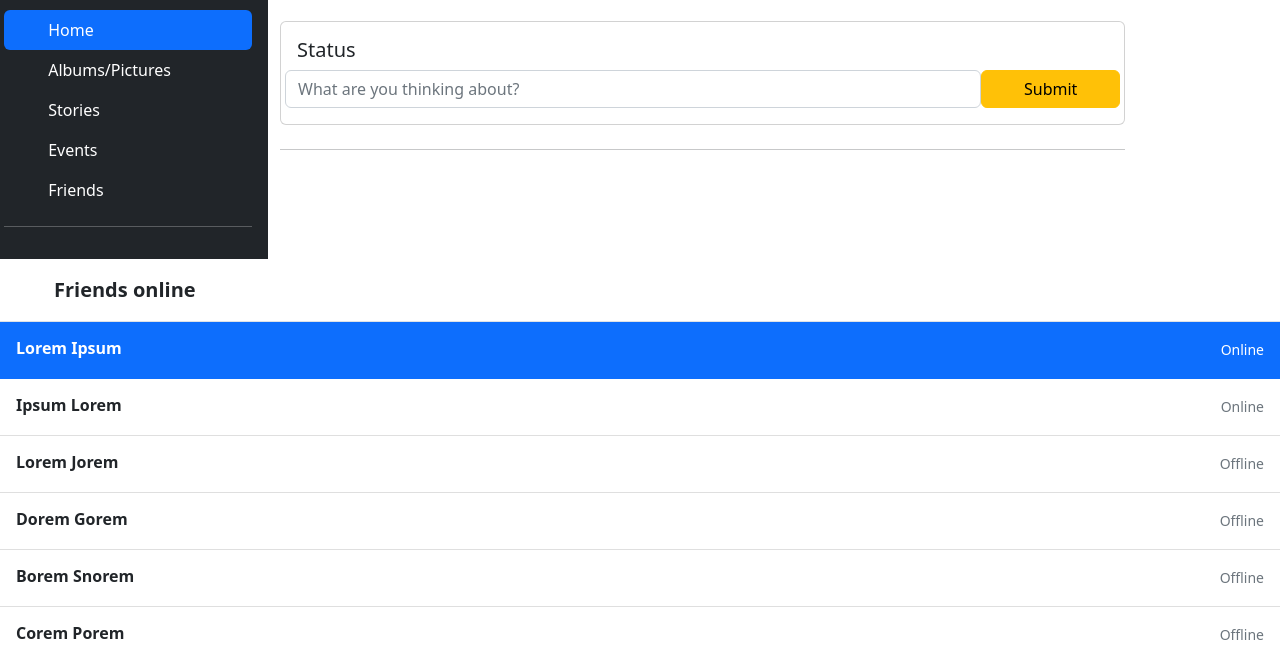
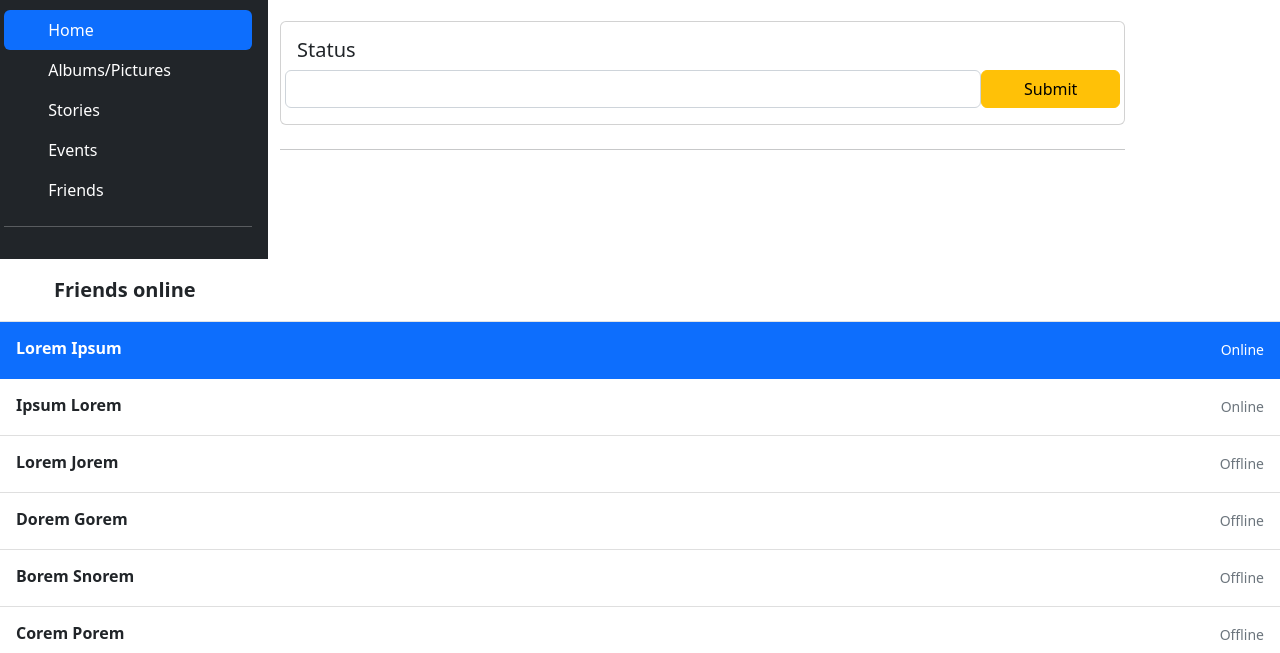
Before and after one commit to barlaek/CA_js2_social_media_frontend, a website: page content-feed.html in a window 1280 px wide. Shown: the part 147-800 px from the top of the page. Drawn offline with nearby package versions, Linux system fonts and the light colour scheme; no server answers.

Commit message:
create post testing

```diff
--- a/content-feed.html
+++ b/content-feed.html
@@ -85,7 +85,7 @@
               <form class="card mb-4 mt-4 d-flex" id="postForm">
                 <div class="card-body row">
                   <h5 class="card-title">Status</h5>
-                  <input id="newPost" class="form-control col text-muted" type="text" value="What are you thinking about?" aria-label="readonly input example" readonly>
+                  <input id="newPost" class="form-control col text-muted" type="text" aria-label="readonly input example">
                   <button type="button" class="btn btn-warning col-2" id="createPost">Submit</button>
                 </div>
               </form>
@@ -209,7 +209,7 @@
         </div>
     </main>
     <script src="/node_modules/bootstrap/dist/js/bootstrap.bundle.min.js"></script>
+    <script type="module" src="/js/components/requests/viewFeed.mjs"></script>
     <script src="/js/components/requests/createPost.mjs"></script>
-    <script type="module" src="/js/components/requests/viewFeed.mjs"></script>
 </body>
 </html>
--- a/js/components/requests/createPost.mjs
+++ b/js/components/requests/createPost.mjs
@@ -4,7 +4,7 @@
 
 console.log(postEndPoint);
 
-const form = document.getElementById('createPost');
+const form = document.getElementById('postForm');
 
 form.addEventListener('submit', (event) => {
     event.preventDefault();
@@ -20,7 +20,7 @@
     async function createPost(newPost) {
         try {
 
-            const token  = localStorage.getItem('accessToken');
+        const token  = localStorage.getItem('accessToken');
 
         const postOptions = {
             method: 'POST',
```
